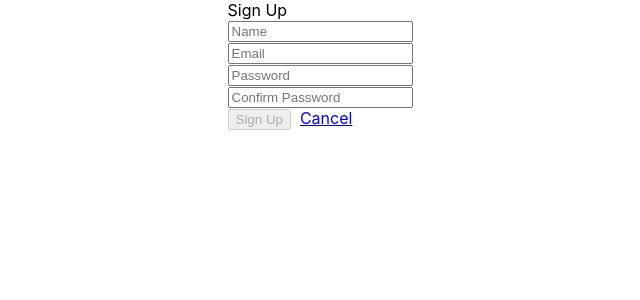
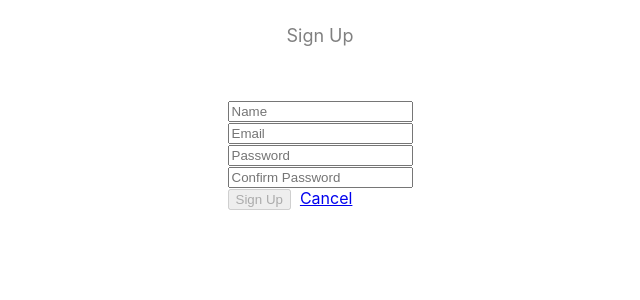
Before and after one commit to aditiohri/counselly, a React (Create React App) app: page /signup in a window 1280 px wide. Shown: the top 300 px of the page, without its empty margins (320-960 px from the left). Built offline with nearby package versions, Linux system fonts and the light colour scheme.

Commit message:
update global css

```diff
--- a/src/index.css
+++ b/src/index.css
@@ -1,13 +1,37 @@
 body {
   margin: 0;
-  font-family: -apple-system, BlinkMacSystemFont, 'Segoe UI', 'Roboto', 'Oxygen',
-    'Ubuntu', 'Cantarell', 'Fira Sans', 'Droid Sans', 'Helvetica Neue',
+  padding: 0;
+  font-family: -apple-system, BlinkMacSystemFont, "Segoe UI", "Roboto", "Oxygen",
+    "Ubuntu", "Cantarell", "Fira Sans", "Droid Sans", "Helvetica Neue",
     sans-serif;
   -webkit-font-smoothing: antialiased;
   -moz-osx-font-smoothing: grayscale;
 }
 
 code {
-  font-family: source-code-pro, Menlo, Monaco, Consolas, 'Courier New',
+  font-family: source-code-pro, Menlo, Monaco, Consolas, "Courier New",
     monospace;
 }
+
+.flex-h {
+  display: flex;
+  justify-content: center;
+  align-items: center;
+}
+
+.align-flex-end {
+  align-items: flex-end;
+}
+
+button:focus, .btn:focus {
+  outline: none;
+}
+
+.header-footer {
+  height: 50px;
+  padding: 10px;
+  margin: 15px 0;
+  color: grey;
+  font-size: 18px;
+  text-align: center;
+}
```
